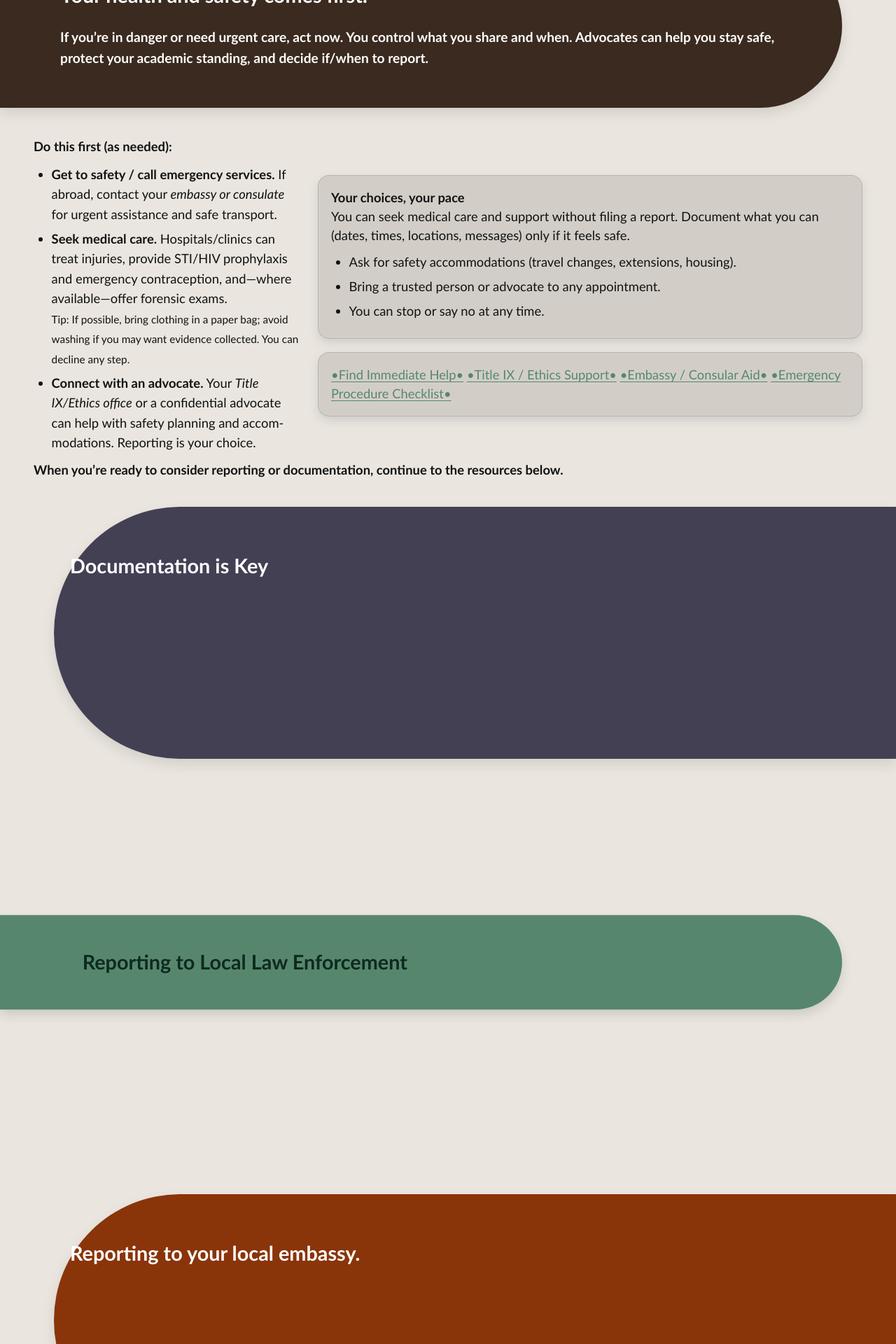
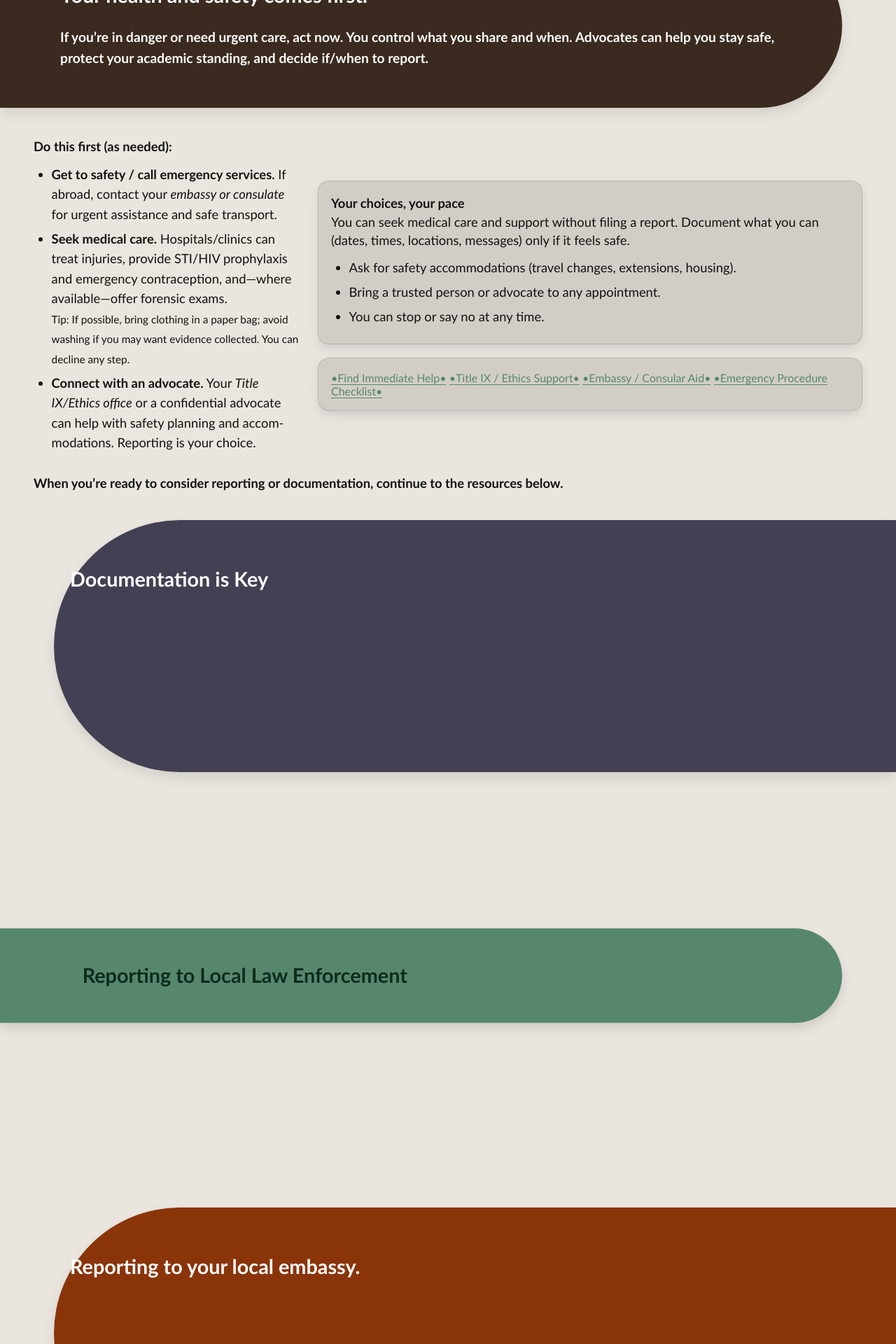
Before and after one commit to AnthroSafetyWarrior/GoldenTrowelProject, a Jekyll site: the page built from _pages/reporting.html, in a window 1280 px wide. Shown: the part 1330-3250 px from the top of the page at 70% size. Built offline with Jekyll 4.4.1, drawn with Linux system fonts in a browser that asks for light colours.

Commit message:
updating name

```diff
--- a/_pages/reporting.html
+++ b/_pages/reporting.html
@@ -61,11 +61,14 @@
 <br>
 <article class="card card--glass">
       <!-- Quick links (update hrefs to your routes) -->
-       <p><a class="btn" href="/support.html#immediate-help">•Find Immediate Help•</a>  <a class="btn" href="/titleIX.html#support">•Title IX / Ethics Support•</a>  <a class="btn" href="/support.html#embassy">•Embassy / Consular Aid•</a>  <a class="btn" href="/reporting.html#emergency-procedure">•Emergency Procedure Checklist•</a></p>
+  <a class="btn" href="/support.html#immediate-help">•Find Immediate Help•</a>
+<a class="btn" href="/titleIX.html#support">  •Title IX / Ethics Support•</a>
+<a class="btn" href="/support.html#embassy">  •Embassy / Consular Aid•</a>
+<a class="btn" href="/reporting.html#emergency-procedure">  •Emergency Procedure Checklist•</a>
  </article>
   </div>
   </div>
-
+<br>
     <p><strong> When you’re ready to consider reporting or documentation, continue to the resources below.</strong></p>
 
 
```
